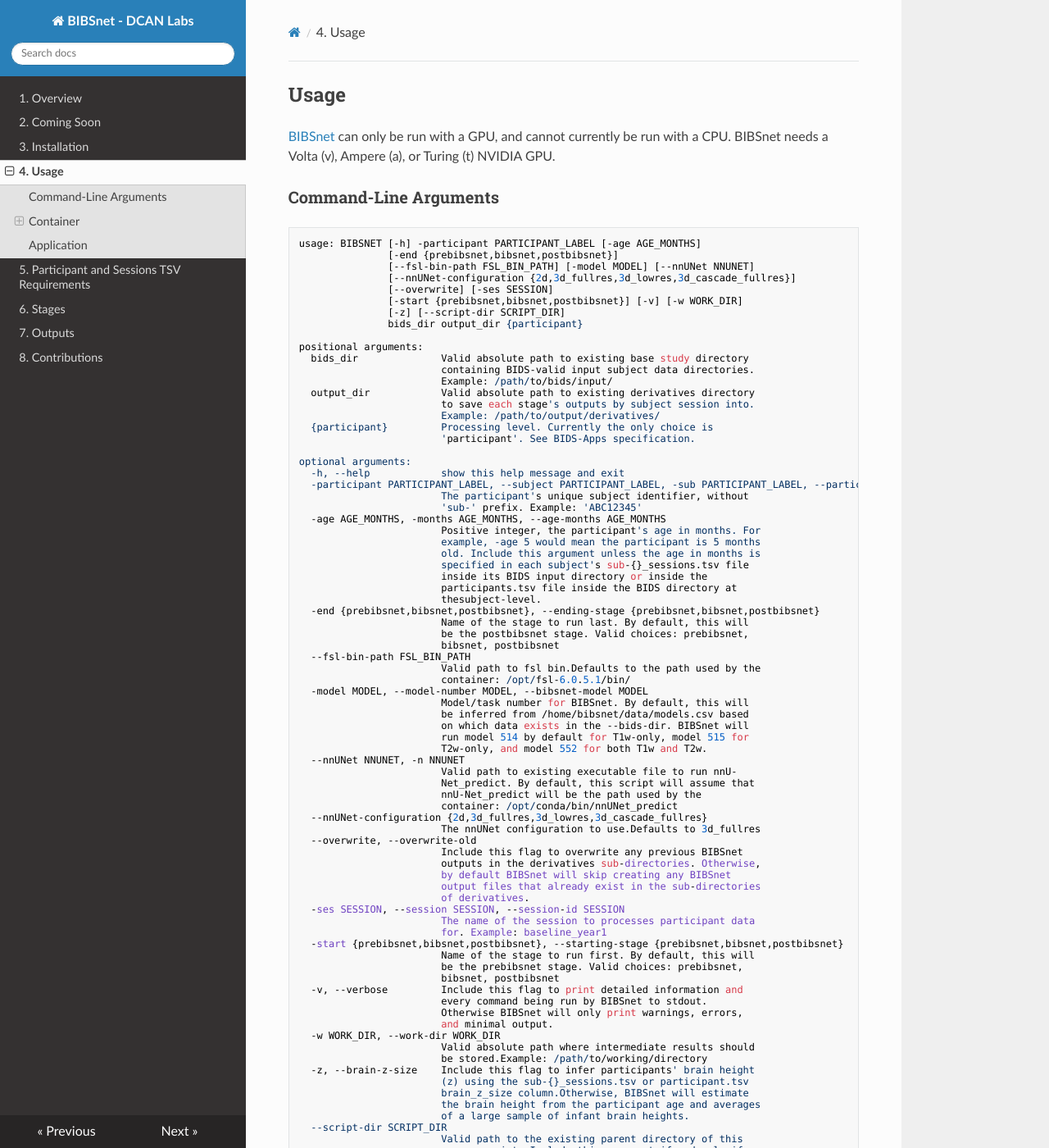
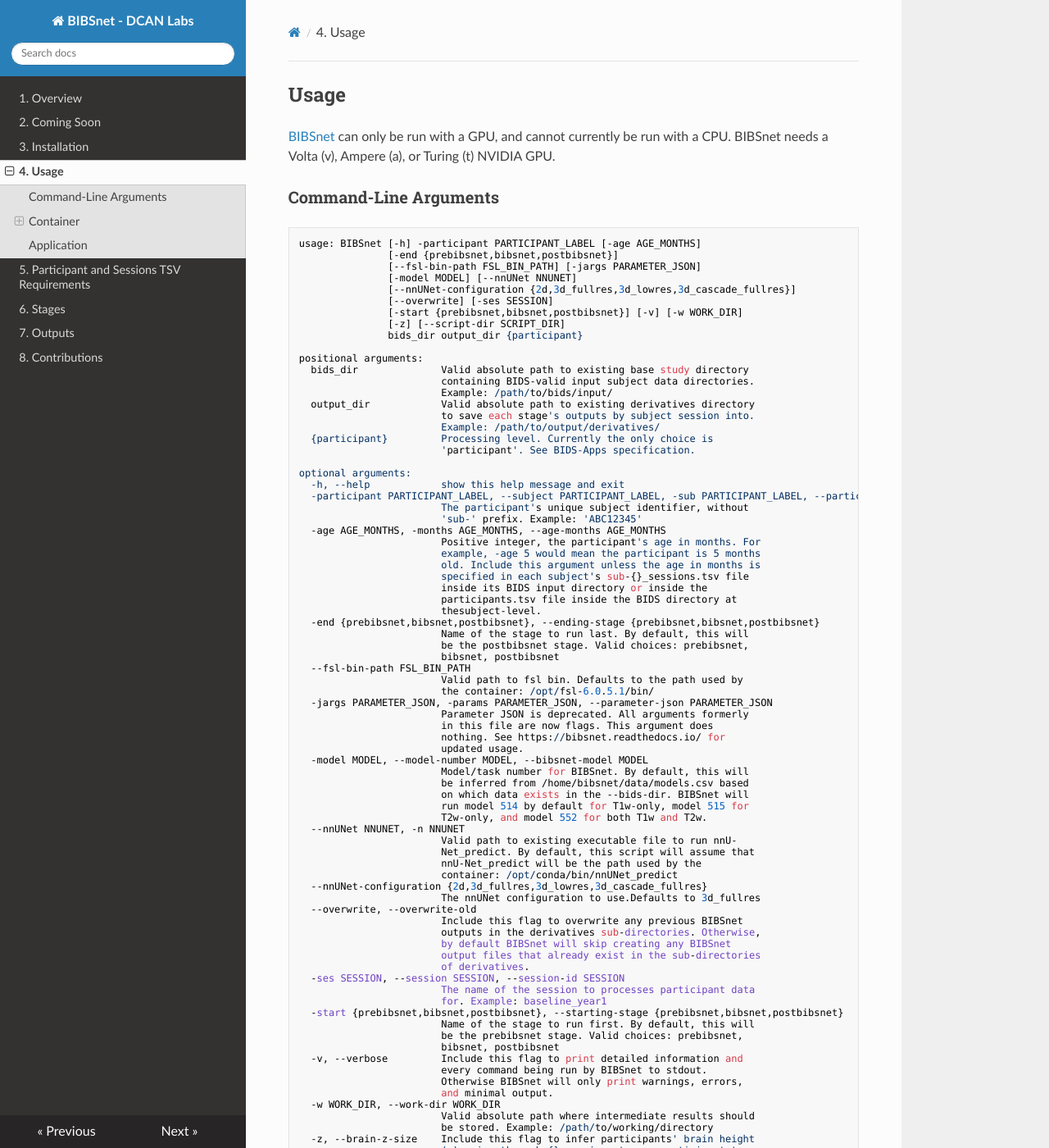
Before and after one commit to DCAN-Labs/BIBSnet, an MkDocs documentation site: the page built from docs/usage.md, in a window 1280 px wide and 1400 px high. Shown: the whole window at 82% size. Built offline with MkDocs 1.6.1, drawn with Linux system fonts in a browser that asks for light colours; nearby versions of some CDN libraries; some of the changed text lies outside the part shown.

Commit message:
deprecated jargs

````diff
--- a/docs/usage.md
+++ b/docs/usage.md
@@ -5,9 +5,10 @@
 ### Command-Line Arguments
 
 ```
-usage: BIBSNET [-h] -participant PARTICIPANT_LABEL [-age AGE_MONTHS]
+usage: BIBSnet [-h] -participant PARTICIPANT_LABEL [-age AGE_MONTHS]
                [-end {prebibsnet,bibsnet,postbibsnet}]
-               [--fsl-bin-path FSL_BIN_PATH] [-model MODEL] [--nnUNet NNUNET]
+               [--fsl-bin-path FSL_BIN_PATH] [-jargs PARAMETER_JSON]
+               [-model MODEL] [--nnUNet NNUNET]
                [--nnUNet-configuration {2d,3d_fullres,3d_lowres,3d_cascade_fullres}]
                [--overwrite] [-ses SESSION]
                [-start {prebibsnet,bibsnet,postbibsnet}] [-v] [-w WORK_DIR]
@@ -42,8 +43,13 @@
                         be the postbibsnet stage. Valid choices: prebibsnet,
                         bibsnet, postbibsnet
   --fsl-bin-path FSL_BIN_PATH
-                        Valid path to fsl bin.Defaults to the path used by the
-                        container: /opt/fsl-6.0.5.1/bin/
+                        Valid path to fsl bin. Defaults to the path used by
+                        the container: /opt/fsl-6.0.5.1/bin/
+  -jargs PARAMETER_JSON, -params PARAMETER_JSON, --parameter-json PARAMETER_JSON
+                        Parameter JSON is deprecated. All arguments formerly
+                        in this file are now flags. This argument does
+                        nothing. See https://bibsnet.readthedocs.io/ for
+                        updated usage.
   -model MODEL, --model-number MODEL, --bibsnet-model MODEL
                         Model/task number for BIBSnet. By default, this will
                         be inferred from /home/bibsnet/data/models.csv based
@@ -76,7 +82,7 @@
                         and minimal output.
   -w WORK_DIR, --work-dir WORK_DIR
                         Valid absolute path where intermediate results should
-                        be stored.Example: /path/to/working/directory
+                        be stored. Example: /path/to/working/directory
   -z, --brain-z-size    Include this flag to infer participants' brain height
                         (z) using the sub-{}_sessions.tsv or participant.tsv
                         brain_z_size column.Otherwise, BIBSnet will estimate
````
Also changed, not shown: other parts of docs/usage.md (+2 -2 lines).
